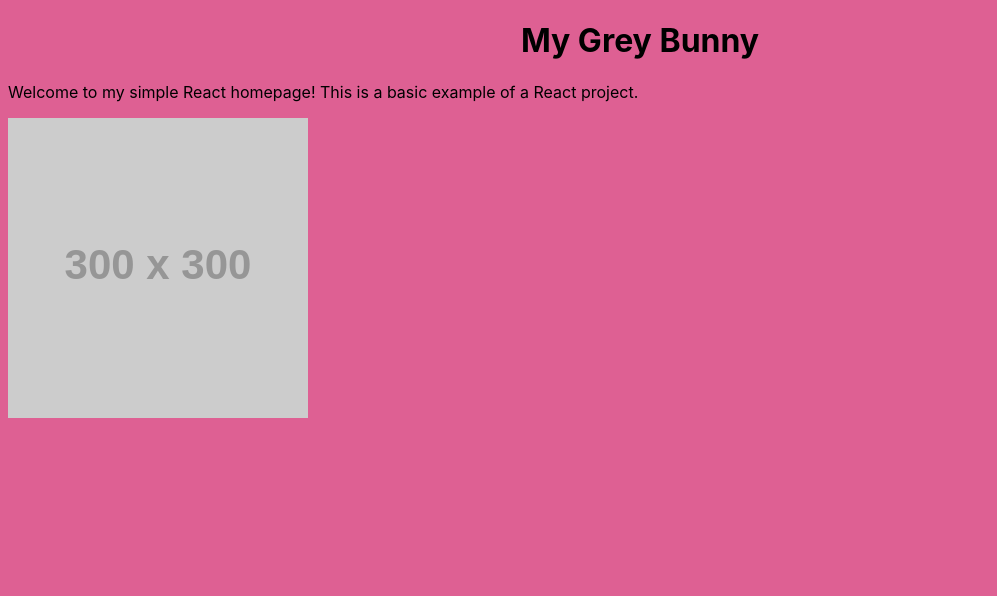
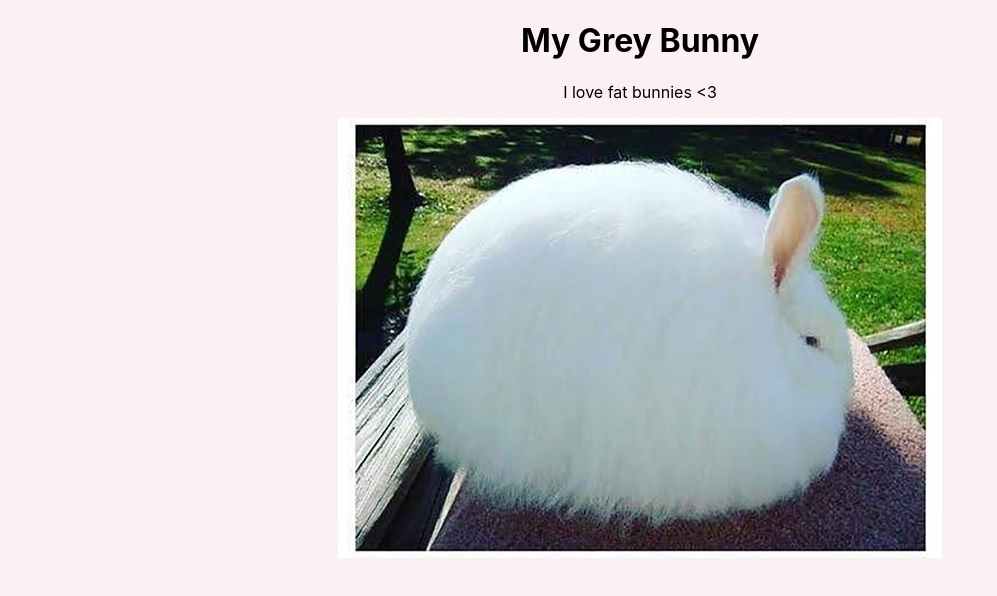
Before and after one commit to AngelChen09/greybunny, a React (Create React App) app: page / in a window 1280 px wide. Shown: the top 596 px of the page, without its empty margins (0-997 px from the left). Built offline with nearby package versions, Linux system fonts and the light colour scheme.

Commit message:
fatbunny

```diff
--- a/src/components/HomePage.js
+++ b/src/components/HomePage.js
@@ -1,18 +1,21 @@
-import React from "react";
+import React from 'react';
+import fatbunny from './fatbunny.jpeg';;
+
+console.log(fatbunny);
 
 const HomePage = () => {
 
     return (
         <div>
-            <header>
-                <center>
+            <center>
+                <header>
                     <h1>My Grey Bunny</h1>
-                </center>
-            </header>
-            <main>
-                <p>Welcome to my simple React homepage! This is a basic example of a React project.</p>
-                <img src="https://via.placeholder.com/300" alt="placehold" />
-            </main>
+                </header>
+                <main>
+                    <p>I love fat bunnies &lt;3</p>
+                    <img src={fatbunny} alt="fatbunny<3" />
+                </main>
+            </center>
         </div>
     );
 }
--- a/src/index.css
+++ b/src/index.css
@@ -5,7 +5,7 @@ body {
     sans-serif;
   -webkit-font-smoothing: antialiased;
   -moz-osx-font-smoothing: grayscale;
-  background-color: #DE6093;
+  background-color: #FCF1F2;
 }
 
 code {
```
Also changed, not shown: src/components/fatbunny.jpeg (added).
